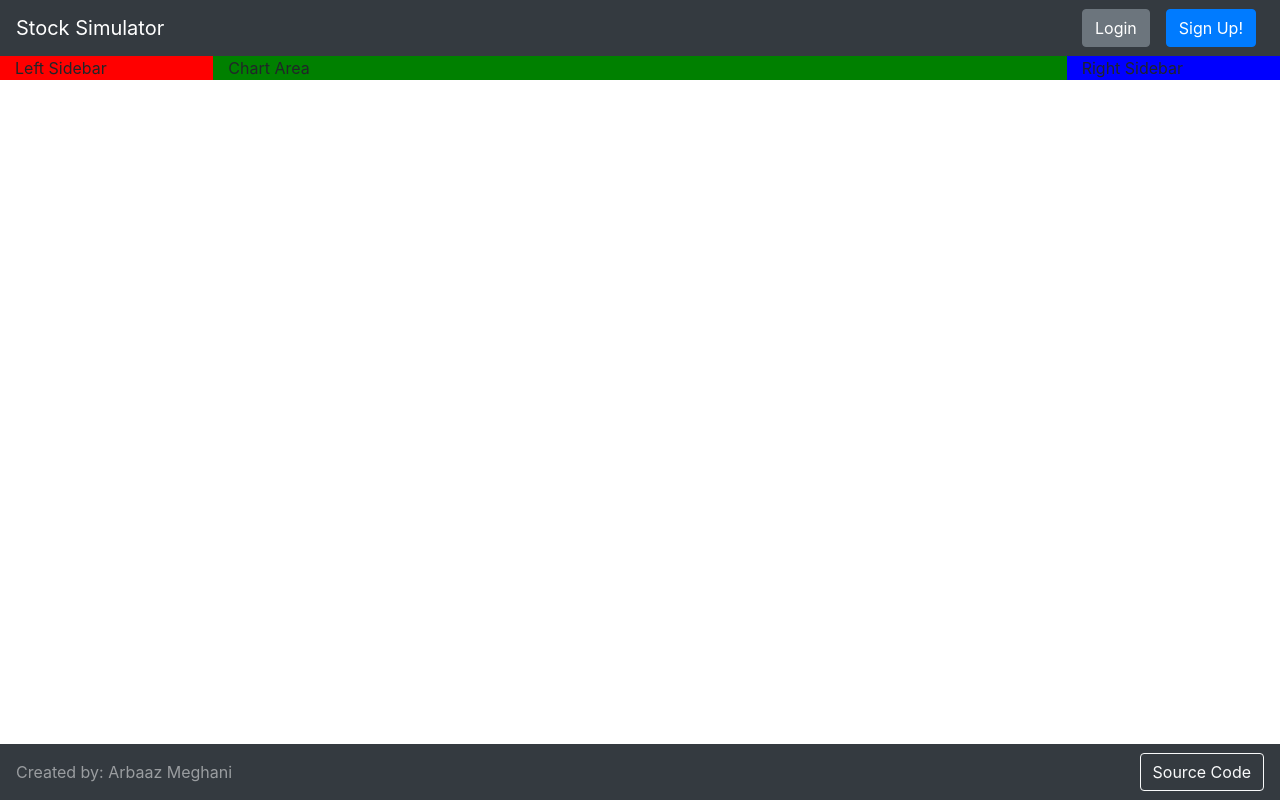
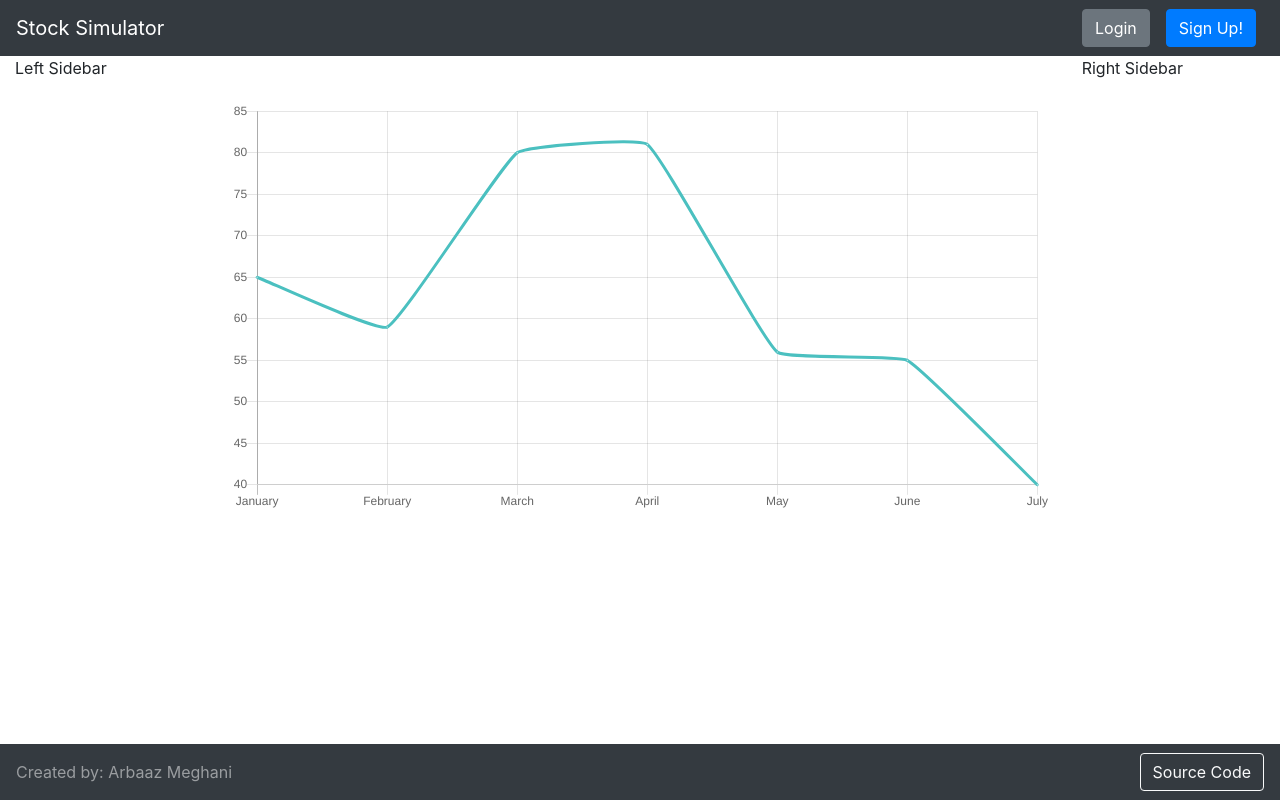
Before and after one commit to ArbaazMeghani/stock-simulator, a React (Create React App) app in the folder client/: page / in a window 1280 px wide. Built offline with nearby package versions, Linux system fonts and the light colour scheme.

Commit message:
Add a sample chart to the chart area

```diff
--- a/client/package.json
+++ b/client/package.json
@@ -5,10 +5,12 @@
   "dependencies": {
     "apollo-boost": "^0.4.3",
     "bootstrap": "^4.3.1",
+    "chart.js": "^2.8.0",
     "graphql": "^14.4.2",
     "react": "^16.8.6",
     "react-apollo": "^2.5.8",
     "react-bootstrap": "^1.0.0-beta.10",
+    "react-chartjs-2": "^2.7.6",
     "react-dom": "^16.8.6",
     "react-scripts": "3.0.1"
   },
--- a/client/src/components/Body.js
+++ b/client/src/components/Body.js
@@ -2,15 +2,16 @@ import React from 'react';
 import Row from 'react-bootstrap/Row';
 import Col from 'react-bootstrap/Col';
 import Container from 'react-bootstrap/Container';
+import MainChart from './chartArea/MainChart';
 
 export default class Body extends React.Component {
   render() {
     return (
       <Container fluid>
          <Row>
-          <Col style={{backgroundColor: "red"}}>Left Sidebar</Col>
-          <Col style={{backgroundColor: "green"}} xs={8}>Chart Area</Col>
-          <Col style={{backgroundColor: "blue"}}>Right Sidebar</Col>
+          <Col>Left Sidebar</Col>
+          <Col xs={8}> <MainChart /> </Col>
+          <Col>Right Sidebar</Col>
         </Row>
       </Container>
     );
--- /dev/null
+++ b/client/src/components/chartArea/MainChart.js
@@ -0,0 +1,44 @@
+import React from 'react';
+import {Line} from 'react-chartjs-2';
+
+const data = {
+  labels: ['January', 'February', 'March', 'April', 'May', 'June', 'July'],
+  datasets: [
+    {
+      fill: false,
+      lineTension: 0.1,
+      backgroundColor: 'rgba(75,192,192,0.4)',
+      borderColor: 'rgba(75,192,192,1)',
+      borderCapStyle: 'butt',
+      borderDash: [],
+      borderDashOffset: 0.0,
+      borderJoinStyle: 'miter',
+      pointBorderColor: 'rgba(75,192,192,1)',
+      pointBackgroundColor: '#fff',
+      pointBorderWidth: 1,
+      pointHoverRadius: 5,
+      pointHoverBackgroundColor: 'rgba(75,192,192,1)',
+      pointHoverBorderColor: 'rgba(220,220,220,1)',
+      pointHoverBorderWidth: 2,
+      pointRadius: 1,
+      pointHitRadius: 10,
+      data: [65, 59, 80, 81, 56, 55, 40]
+    }
+  ]
+};
+
+const options = {
+  legend: {
+    display: false,
+  }
+}
+
+export default class MainChart extends React.Component {
+  render() {
+    return (
+      <div  className="mt-5">
+        <Line data={data} options={options}/>
+      </div>
+    )
+  }
+}
```
Also changed, not shown: 1 other file (tests, documents, lock files or other folders).
